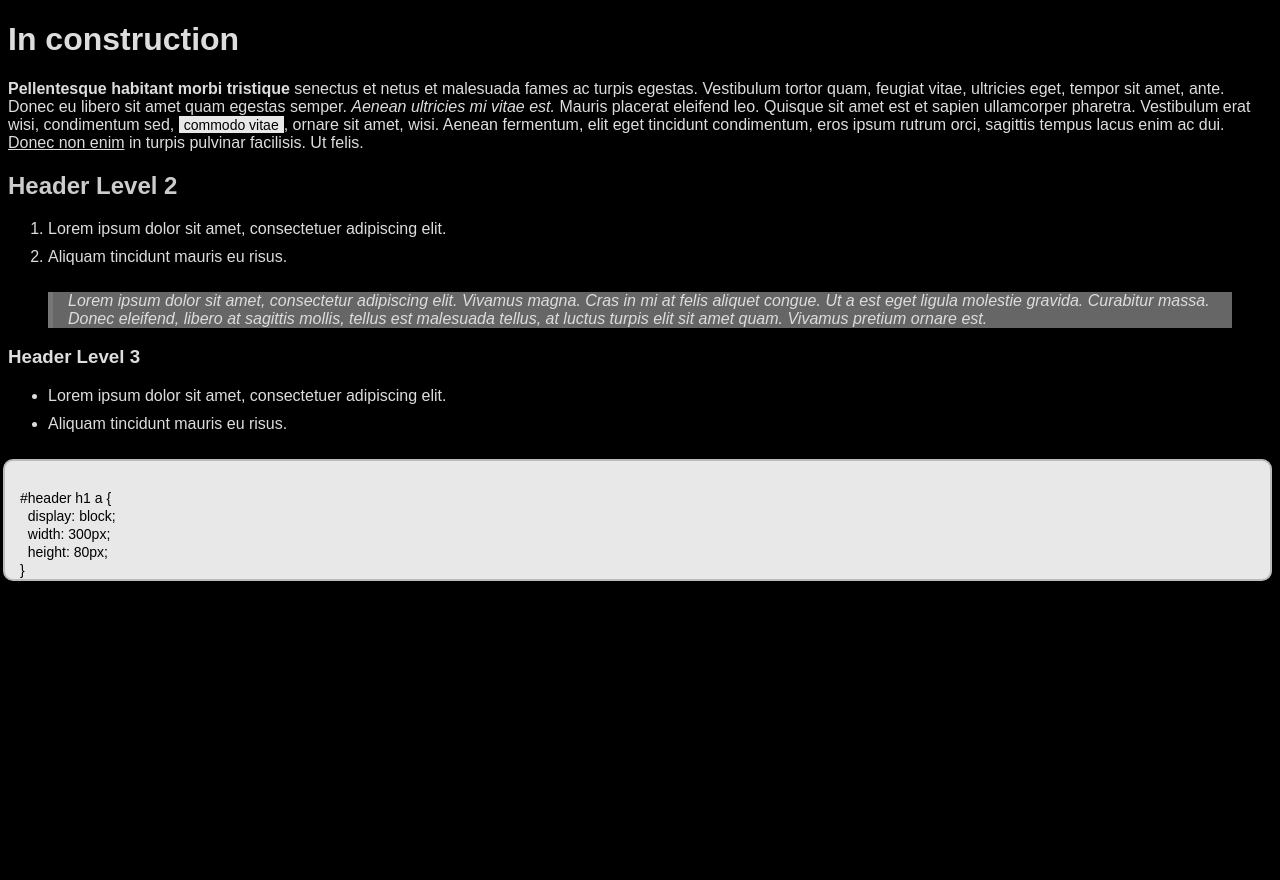
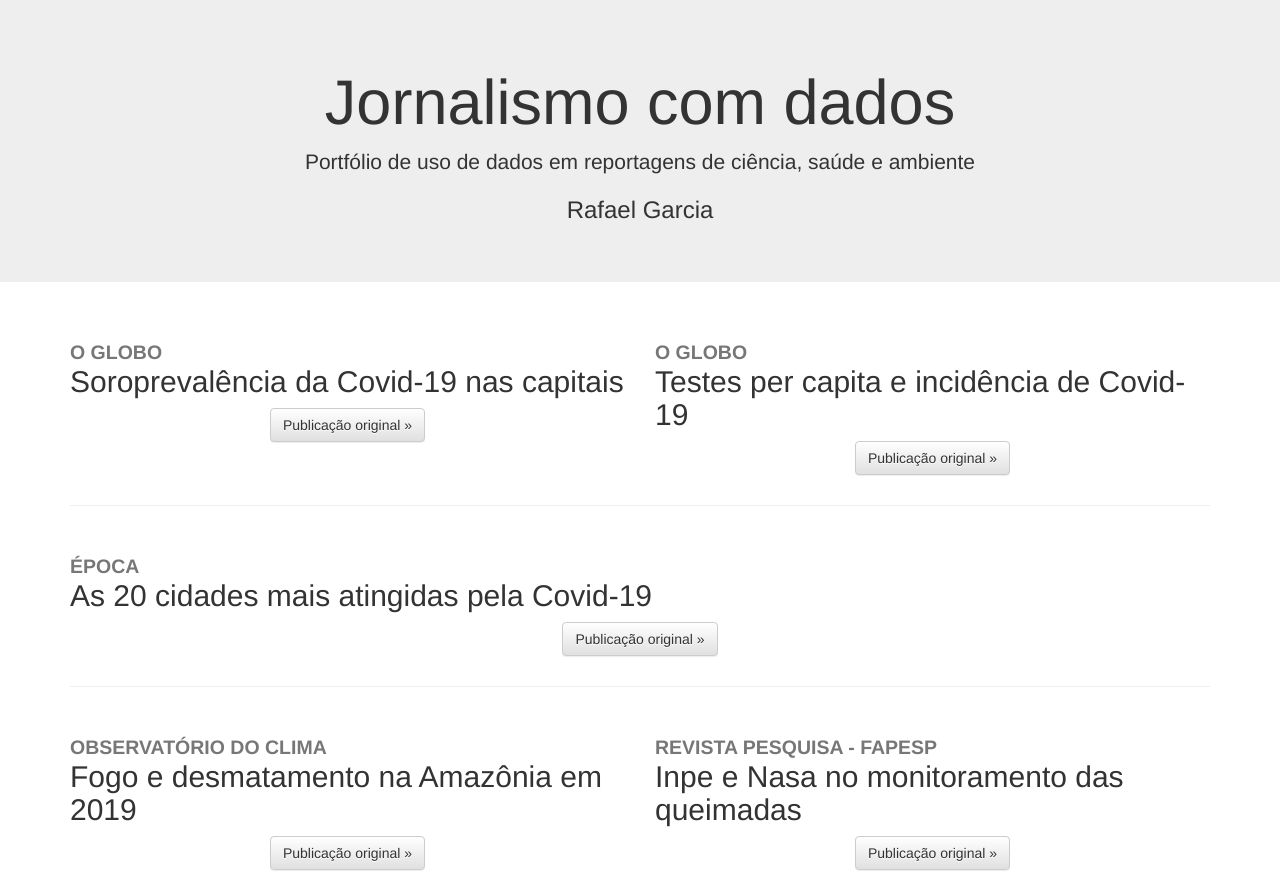
Before and after one commit to rafagarc/rafagarc.github.io, a plain HTML site: page index.html in a window 1280 px wide. Before the commit the page ends 800 px from the top, so only its background shows below. Drawn offline with nearby package versions, Linux system fonts and the light colour scheme; a script that the page names is missing.

Commit message:
Add files via upload

```diff
--- a/index.html
+++ b/index.html
@@ -1,40 +1,92 @@
  <!DOCTYPE html>
 <html>
   <head>
-    <meta charset="UTF-8">
-    <title>Rafagarc</title>
-  <link rel="stylesheet" href="stylesheet.css" type="text/css">
+    <meta charset="utf-8">
+    <meta http-equiv="X-UA-Compatible" content="IE=edge">
+    <meta name="viewport" content="width=device-width, initial-scale=1">
+	<meta charset="UTF-8">
+    <title>Rafael Garcia - Jornalismo com Dados</title>
+  <!--<link rel="stylesheet" href="stylesheet.css" type="text/css">-->
+  <!-- Latest compiled and minified CSS -->
+<link rel="stylesheet" href="https://maxcdn.bootstrapcdn.com/bootstrap/3.3.7/css/bootstrap.min.css" integrity="sha384-BVYiiSIFeK1dGmJRAkycuHAHRg32OmUcww7on3RYdg4Va+PmSTsz/K68vbdEjh4u" crossorigin="anonymous">
+
+<!-- Optional theme -->
+<link rel="stylesheet" href="https://maxcdn.bootstrapcdn.com/bootstrap/3.3.7/css/bootstrap-theme.min.css" integrity="sha384-rHyoN1iRsVXV4nD0JutlnGaslCJuC7uwjduW9SVrLvRYooPp2bWYgmgJQIXwl/Sp" crossorigin="anonymous">
+
+
+
   </head>
   <body>
-  <h1>In construction</h1>
-
-<p><strong>Pellentesque habitant morbi tristique</strong> senectus et netus et malesuada fames ac turpis egestas. Vestibulum tortor quam, feugiat vitae, ultricies eget, tempor sit amet, ante. Donec eu libero sit amet quam egestas semper. <em>Aenean ultricies mi vitae est.</em> Mauris placerat eleifend leo. Quisque sit amet est et sapien ullamcorper pharetra. Vestibulum erat wisi, condimentum sed, <code>commodo vitae</code>, ornare sit amet, wisi. Aenean fermentum, elit eget tincidunt condimentum, eros ipsum rutrum orci, sagittis tempus lacus enim ac dui. <a href="#">Donec non enim</a> in turpis pulvinar facilisis. Ut felis.</p>
-
-<h2>Header Level 2</h2>
-
-<ol>
-   <li>Lorem ipsum dolor sit amet, consectetuer adipiscing elit.</li>
-   <li>Aliquam tincidunt mauris eu risus.</li>
-</ol>
-
-<blockquote><p>Lorem ipsum dolor sit amet, consectetur adipiscing elit. Vivamus magna. Cras in mi at felis aliquet congue. Ut a est eget ligula molestie gravida. Curabitur massa. Donec eleifend, libero at sagittis mollis, tellus est malesuada tellus, at luctus turpis elit sit amet quam. Vivamus pretium ornare est.</p></blockquote>
-
-<h3>Header Level 3</h3>
-
-<ul>
-   <li>Lorem ipsum dolor sit amet, consectetuer adipiscing elit.</li>
-   <li>Aliquam tincidunt mauris eu risus.</li>
-</ul>
-
-<pre><code>
-#header h1 a {
-  display: block;
-  width: 300px;
-  height: 80px;
-}
-</code></pre>
+  <div class="jumbotron">
+      <div class="container" align="center">
+        <h1>Jornalismo com dados</h1>
+		<p>Portfólio de uso de dados em reportagens de ciência, saúde e ambiente</p>
+        <h3>Rafael Garcia</h3>
+		<!--<p><a class="btn btn-primary btn-lg" href="#" role="button">Saiba mais &raquo;</a></p>-->
+      </div>
+    </div>
 
 
+    <div class="container">
+      <!-- row -->
+      <div class="row">
+        <div class="col-md-6">
+		  <h2><small><b>O GLOBO</b></small><br>
+          Soroprevalência da Covid-19 nas capitais</h2>
+          <!--<p>Diferença entre números oficiais e prevalência medida por exames de anticorpos em amostragens da população</p>-->
+          <div class="flourish-embed flourish-map" data-src="visualisation/2562571" data-url="https://flo.uri.sh/visualisation/2562571/embed"><script src="https://public.flourish.studio/resources/embed.js"></script></div>
+		  <p align="center"><b><a class="btn btn-default" href="https://oglobo.globo.com/sociedade/coronavirus/numero-de-casos-de-covid-19-no-brasil-pode-ser-ate-sete-vezes-maior-do-que-oficial-diz-pesquisa-1-24445874" role="button" target="_blank">Publicação original &raquo;</a></b></p>
+        </div>
+		<!--block break-->
+        <div class="col-md-6">
+          <h2><small><b>O GLOBO</b></small><br>
+          Testes per capita e incidência de Covid-19</h2>
+          <!--<p>Diferença entre números oficiais e prevalência medida por exames de anticorpos em amostragens da população</p>-->
+          <div class="flourish-embed flourish-scatter" data-src="visualisation/1689065" data-url="https://public.flourish.studio/visualisation/1689065/embed"><script src="https://public.flourish.studio/resources/embed.js"></script></div>
+		  <p align="center"><b><a class="btn btn-default" href="https://oglobo.globo.com/sociedade/coronavirus/registros-de-coronavirus-no-brasil-sao-subestimados-sugere-estudo-1-24331652" role="button" target="_blank">Publicação original &raquo;</a></b></p>
+        </div>
+	   <!--block break-->
+      </div>
+	  <!--row break-->
+	  <hr>
+	  <!-- row -->
+      <div class="row">
+        <div class="col-md-12">
+		  <h2><small><b>ÉPOCA</b></small><br>
+          As 20 cidades mais atingidas pela Covid-19</h2>
+          <!--<p>Diferença entre números oficiais e prevalência medida por exames de anticorpos em amostragens da população</p>-->
+          <div class="flourish-embed flourish-chart" data-src="visualisation/3309042" data-url="https://flo.uri.sh/visualisation/3309042/embed"><script src="https://public.flourish.studio/resources/embed.js"></script></div>
+		  <p align="center"><b><a class="btn btn-default" href="https://epoca.globo.com/brasil/como-as-capitais-mais-afetadas-pela-covid-19-reduziram-contagio-24560269" role="button" target="_blank">Publicação original &raquo;</a></b></p>
+        </div>
+	   <!--block break-->
+      </div>
+	  <!--row break-->
+	  <hr>
+	  <!-- row -->
+      <div class="row">
+	  <!--block-->
+        <div class="col-md-6">
+		  <h2><small><b>OBSERVATÓRIO DO CLIMA</b></small><br>
+          Fogo e desmatamento na Amazônia em 2019</h2>
+          <!--<p>Diferença entre números oficiais e prevalência medida por exames de anticorpos em amostragens da população</p>-->
+          <div class="flourish-embed" data-src="story/80828" data-url="https://public.flourish.studio/story/80828/embed"><script src="https://public.flourish.studio/resources/embed.js"></script></div>
+		  <p align="center"><b><a class="btn btn-default" href="http://www.observatoriodoclima.eco.br/entenda-queimadas-da-amazonia-em-seis-graficos" role="button" target="_blank">Publicação original &raquo;</a></b></p>
+        </div>
+	   <!--block break-->
+	   <!--block-->
+        <div class="col-md-6">
+		  <h2><small><b>REVISTA PESQUISA - FAPESP</b></small><br>
+          Inpe e Nasa no monitoramento das queimadas</h2>
+          <!--<p>Diferença entre números oficiais e prevalência medida por exames de anticorpos em amostragens da população</p>-->
+          <div class="flourish-embed flourish-chart" data-src="visualisation/663261" data-url="https://public.flourish.studio/visualisation/663261/embed"><script src="https://public.flourish.studio/resources/embed.js"></script></div>
+		  <p align="center"><b><a class="btn btn-default" href="https://revistapesquisa.fapesp.br/como-monitorar-o-fogo/" role="button" target="_blank">Publicação original &raquo;</a></b></p>
+        </div>
+	   <!--block break-->
+      </div>
+	  <!--row break-->
+
+  <!-- Latest compiled and minified JavaScript for Bootstrap -->
+  <script src="https://maxcdn.bootstrapcdn.com/bootstrap/3.3.7/js/bootstrap.min.js" integrity="sha384-Tc5IQib027qvyjSMfHjOMaLkfuWVxZxUPnCJA7l2mCWNIpG9mGCD8wGNIcPD7Txa" crossorigin="anonymous"></script>
   <script type="text/javascript">
    function autorun()
    {
```
